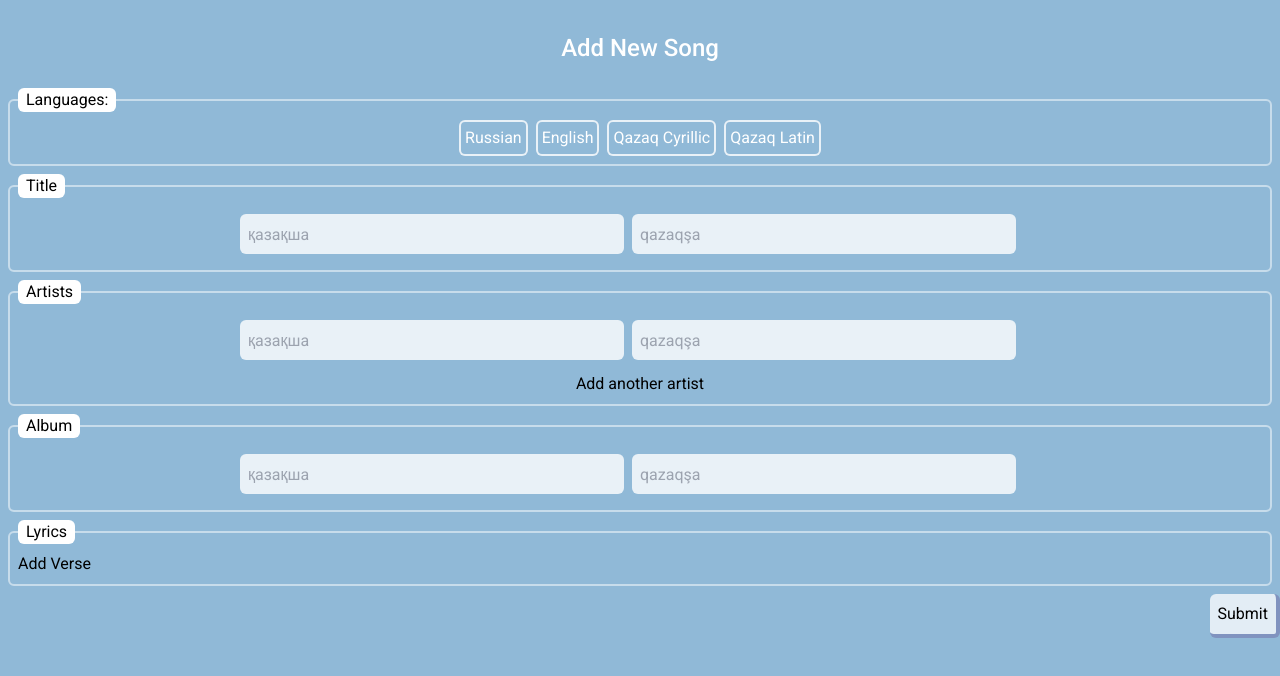
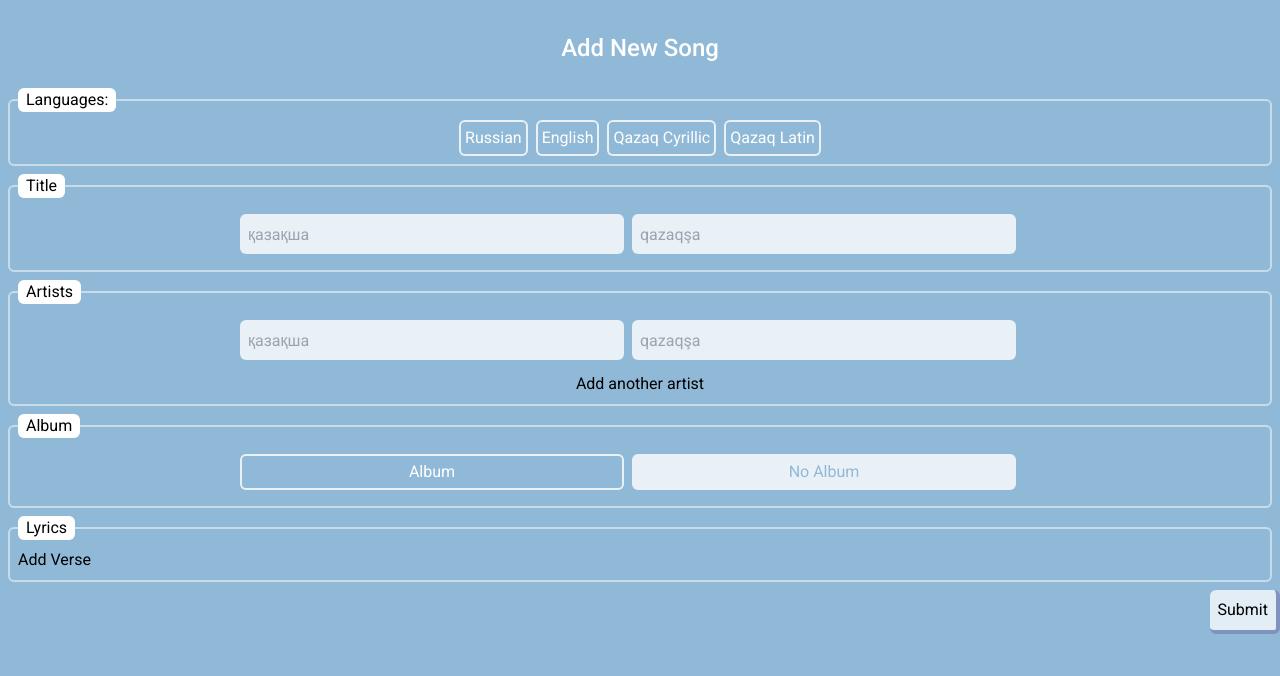
Before and after one commit to Qazaq-Genius/Qazaq-Genius-App, a Next.js app: page /editor in a window 1280 px wide. Shown: the top 676 px of the page. Built offline with nearby package versions, Linux system fonts and the light colour scheme.

Commit message:
added radio-buttons for album

```diff
--- /dev/null
+++ b/src/components/Input/RadioButton.tsx
@@ -0,0 +1,22 @@
+interface RadioButtonProps {
+    id: string;
+    text: string;
+    onChange: any;
+    checked?: boolean;
+    className?: string;
+}
+
+const RadioButton = (props: RadioButtonProps) => {
+    let className = props.className ?? "";
+    let isChecked = props.checked ?? false;
+	return (
+    <div className="text-center contents">
+        <input onChange={props.onChange} checked={isChecked} value={props.id} name={props.id} id={props.id} type="radio" className="peer hidden"/>
+        <label htmlFor={props.id} className={`${className} flex items-center justify-center cursor-pointer rounded-md h-9 text-white bg-background hover:bg-white hover:bg-opacity-25 border-opacity-80 border-white border-2 px-1 peer-checked:border-opacity-0 peer-checked:hover:bg-opacity-70 peer-checked:hover:border-opacity-50 peer-checked:bg-white peer-checked:bg-opacity-80 peer-checked:text-background duration-200`}>
+            {props.text}
+        </label>
+    </div>
+    );
+};
+
+export default RadioButton;
--- a/src/pages/editor.tsx
+++ b/src/pages/editor.tsx
@@ -1,4 +1,5 @@
 import CheckboxItem from "../components/Input/CheckboxItem";
+import RadioButton from "../components/Input/RadioButton";
 import TextBox from "../components/Input/TextBox";
 import React, { useState } from 'react';
 
@@ -7,6 +8,11 @@ const Editor: React.FC = () => {
 
 	const [artists, setartists] = useState<string[]>([]);
 	const [verse,   setVerse]   = useState<string[]>([]);
+	const [album,   setAlbum]   = useState<boolean>(false);
+
+	const setAlbumState = () => {
+		setAlbum(!album);
+	}
 
 	const addArtist = () => {
 	  	setartists([...artists, '']);
@@ -74,11 +80,18 @@ const Editor: React.FC = () => {
 					{/* Album */}
 					<fieldset className="flex flex-col border-2 border-white border-opacity-50  rounded-md px-2 py-2 m-2 justify-center gap-2 items-center">
 						<legend className="bg-white text-black rounded-md px-2">Album</legend>
+						<div className="flex justify-between m-2 gap-2 w-full md:w-auto" >
+							<RadioButton id="album"    text="Album" className="w-full md:w-96"    checked={album === true} onChange={setAlbumState}/>
+							<RadioButton id="no-album" text="No Album" className="w-full md:w-96" checked={album === false} onChange={setAlbumState}/>
+							<div className="w-0 md:w-4"></div>
+						</div>
+						{album &&
 						<div className="flex justify-between m-2 gap-2">
 							<TextBox name="album-cyr" placeholder="қазақша" className="md:w-96 w-full"/>
 							<TextBox name="album-lat" placeholder="qazaqşa" className="md:w-96 w-full"/>
 							<div className="w-0 md:w-4"></div>
 						</div>
+						}
 					</fieldset>
 
 
```
